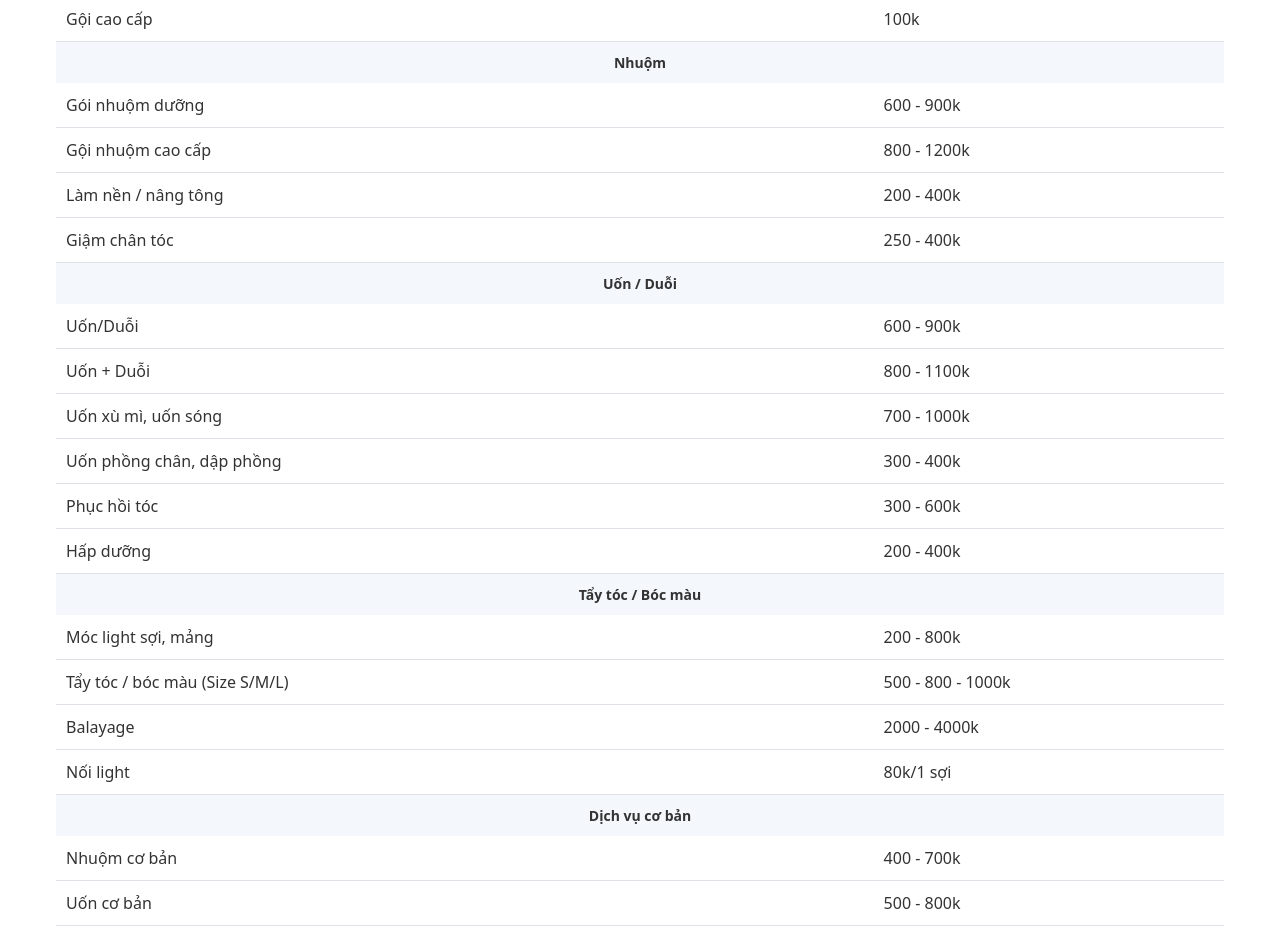
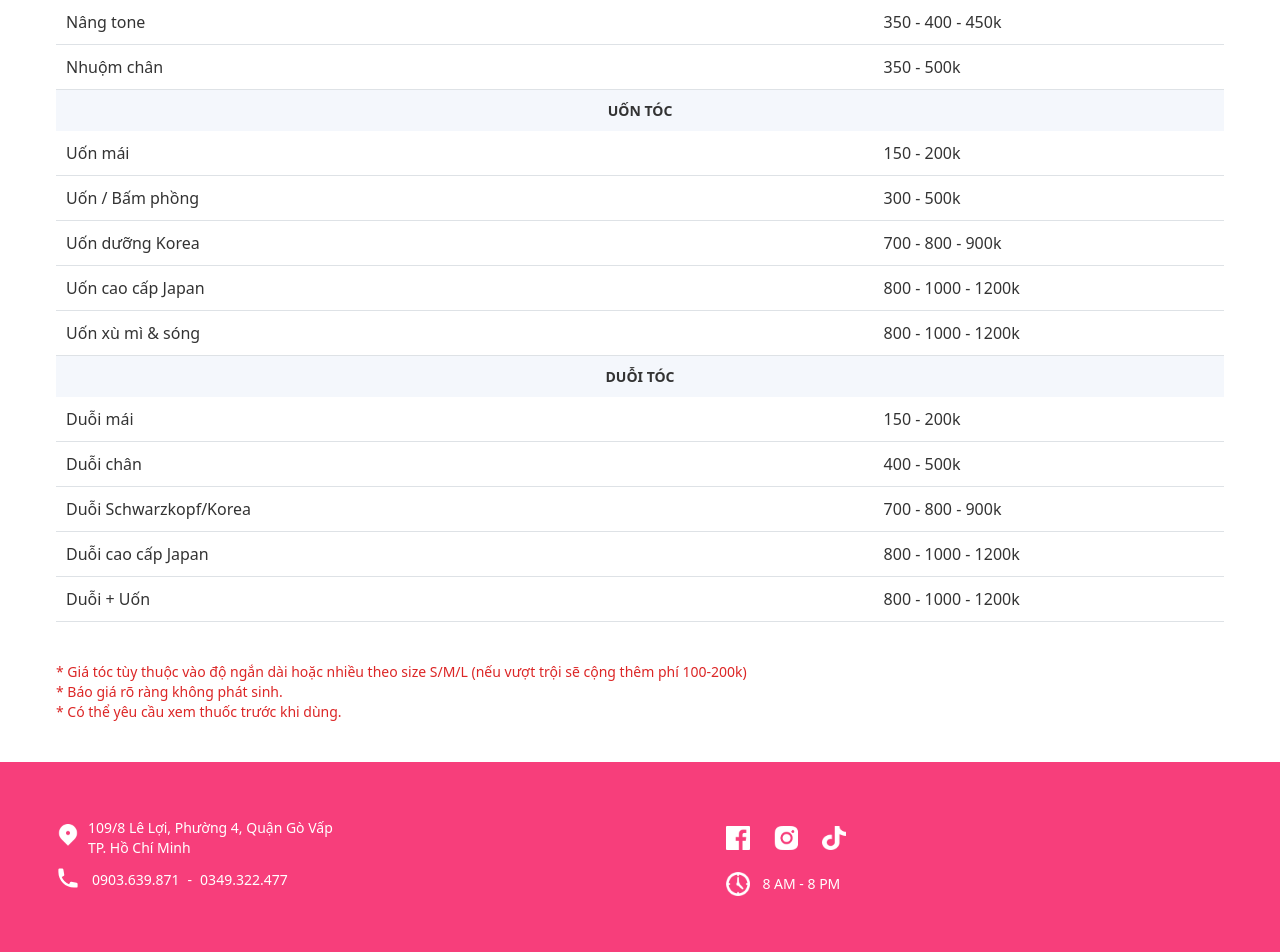
Before and after one commit to nguyen-minh-phuoc/himahairsalon, a React (Create React App) app: page /bang-gia in a window 1280 px wide. Shown: the part 740-1692 px from the top of the page. Built offline with nearby package versions, Linux system fonts and the light colour scheme.

Commit message:
Update price list

```diff
--- a/src/Pages/PriceList.js
+++ b/src/Pages/PriceList.js
@@ -12,18 +12,35 @@ const PriceList = () => {
       <div>
         <div className="container price-list">
           <h1 className="text-3xl font-bold py-5 text-primary">Bảng giá</h1>
-          <table className="table-auto w-full first">
+
+          <table className="table-auto w-full">
             <thead>
               <tr>
-                <th scope="col" colSpan={2} className="bg-secondary">
-                  Cắt
+                <th colSpan={2} className="bg-secondary">
+                  DỊCH VỤ NHUỘM
                 </th>
               </tr>
             </thead>
             <tbody>
               <tr>
-                <td className="w-[70%]">Cắt tạo kiểu</td>
-                <td>150 - 200k</td>
+                <td className="w-[70%]">Nhuộm cơ bản</td>
+                <td>500 - 600 - 700k</td>
+              </tr>
+              <tr>
+                <td>Nhuộm dưỡng</td>
+                <td>700 - 800 - 900k</td>
+              </tr>
+              <tr>
+                <td>Nhuộm cao cấp</td>
+                <td>800 - 1000 - 1200k</td>
+              </tr>
+              <tr>
+                <td>Nâng tone</td>
+                <td>350 - 400 - 450k</td>
+              </tr>
+              <tr>
+                <td>Nhuộm chân</td>
+                <td>350 - 500k</td>
               </tr>
             </tbody>
           </table>
@@ -31,131 +48,75 @@ const PriceList = () => {
           <table className="table-auto w-full">
             <thead>
               <tr>
-                <th scope="col" colSpan={2} className="bg-secondary">
-                  Gội sấy
+                <th colSpan={2} className="bg-secondary">
+                  UỐN TÓC
                 </th>
               </tr>
             </thead>
             <tbody>
               <tr>
-                <td className="w-[70%]">Gội thường</td>
-                <td>70k</td>
+                <td className="w-[70%]">Uốn mái</td>
+                <td>150 - 200k</td>
               </tr>
               <tr>
-                <td>Gội cao cấp</td>
-                <td>100k</td>
+                <td>Uốn / Bấm phồng</td>
+                <td>300 - 500k</td>
+              </tr>
+              <tr>
+                <td>Uốn dưỡng Korea</td>
+                <td>700 - 800 - 900k</td>
+              </tr>
+              <tr>
+                <td>Uốn cao cấp Japan</td>
+                <td>800 - 1000 - 1200k</td>
+              </tr>
+              <tr>
+                <td>Uốn xù mì & sóng</td>
+                <td>800 - 1000 - 1200k</td>
               </tr>
             </tbody>
           </table>
 
-          <table className="table-auto w-full">
+          <table className="table-auto w-full mb-10">
             <thead>
               <tr>
-                <th scope="col" colSpan={2} className="bg-secondary">
-                  Nhuộm
+                <th colSpan={2} className="bg-secondary">
+                  DUỖI TÓC
                 </th>
               </tr>
             </thead>
             <tbody>
               <tr>
-                <td className="w-[70%]">Gói nhuộm dưỡng</td>
-                <td>600 - 900k</td>
+                <td className="w-[70%]">Duỗi mái</td>
+                <td>150 - 200k</td>
               </tr>
               <tr>
-                <td>Gội nhuộm cao cấp</td>
-                <td>800 - 1200k</td>
+                <td>Duỗi chân</td>
+                <td>400 - 500k</td>
               </tr>
               <tr>
-                <td>Làm nền / nâng tông</td>
-                <td>200 - 400k</td>
+                <td>Duỗi Schwarzkopf/Korea</td>
+                <td>700 - 800 - 900k</td>
               </tr>
               <tr>
-                <td>Giậm chân tóc</td>
-                <td>250 - 400k</td>
+                <td>Duỗi cao cấp Japan</td>
+                <td>800 - 1000 - 1200k</td>
+              </tr>
+              <tr>
+                <td>Duỗi + Uốn</td>
+                <td>800 - 1000 - 1200k</td>
               </tr>
             </tbody>
           </table>
-          <table className="table-auto w-full">
-            <thead>
-              <tr>
-                <th scope="col" colSpan={2} className="bg-secondary">
-                  Uốn / Duỗi
-                </th>
-              </tr>
-            </thead>
-            <tbody>
-              <tr>
-                <td className="w-[70%]">Uốn/Duỗi</td>
-                <td>600 - 900k</td>
-              </tr>
-              <tr>
-                <td>Uốn + Duỗi</td>
-                <td>800 - 1100k</td>
-              </tr>
-              <tr>
-                <td>Uốn xù mì, uốn sóng</td>
-                <td>700 - 1000k</td>
-              </tr>
-              <tr>
-                <td>Uốn phồng chân, dập phồng</td>
-                <td>300 - 400k</td>
-              </tr>
-              <tr>
-                <td>Phục hồi tóc</td>
-                <td>300 - 600k</td>
-              </tr>
-              <tr>
-                <td>Hấp dưỡng</td>
-                <td>200 - 400k</td>
-              </tr>
-            </tbody>
-          </table>
-          <table className="table-auto w-full">
-            <thead>
-              <tr>
-                <th scope="col" colSpan={2} className="bg-secondary">
-                  Tẩy tóc / Bóc màu
-                </th>
-              </tr>
-            </thead>
-            <tbody>
-              <tr>
-                <td className="w-[70%]">Móc light sợi, mảng</td>
-                <td>200 - 800k</td>
-              </tr>
-              <tr>
-                <td>Tẩy tóc / bóc màu (Size S/M/L)</td>
-                <td>500 - 800 - 1000k</td>
-              </tr>
-              <tr>
-                <td>Balayage</td>
-                <td>2000 - 4000k</td>
-              </tr>
-              <tr>
-                <td>Nối light</td>
-                <td>80k/1 sợi</td>
-              </tr>
-            </tbody>
-          </table>
-          <table className="table-auto w-full mb-20">
-            <thead>
-              <tr>
-                <th scope="col" colSpan={2} className="bg-secondary">
-                  Dịch vụ cơ bản
-                </th>
-              </tr>
-            </thead>
-            <tbody>
-              <tr>
-                <td className="w-[70%]">Nhuộm cơ bản</td>
-                <td>400 - 700k</td>
-              </tr>
-              <tr>
-                <td>Uốn cơ bản</td>
-                <td>500 - 800k</td>
-              </tr>
-            </tbody>
-          </table>
+
+          <div className="text-sm text-red-600 pb-10">
+            <p>
+              * Giá tóc tùy thuộc vào độ ngắn dài hoặc nhiều theo size S/M/L
+              (nếu vượt trội sẽ cộng thêm phí 100-200k)
+            </p>
+            <p>* Báo giá rõ ràng không phát sinh.</p>
+            <p>* Có thể yêu cầu xem thuốc trước khi dùng.</p>
+          </div>
         </div>
       </div>
       <Footer />
```
